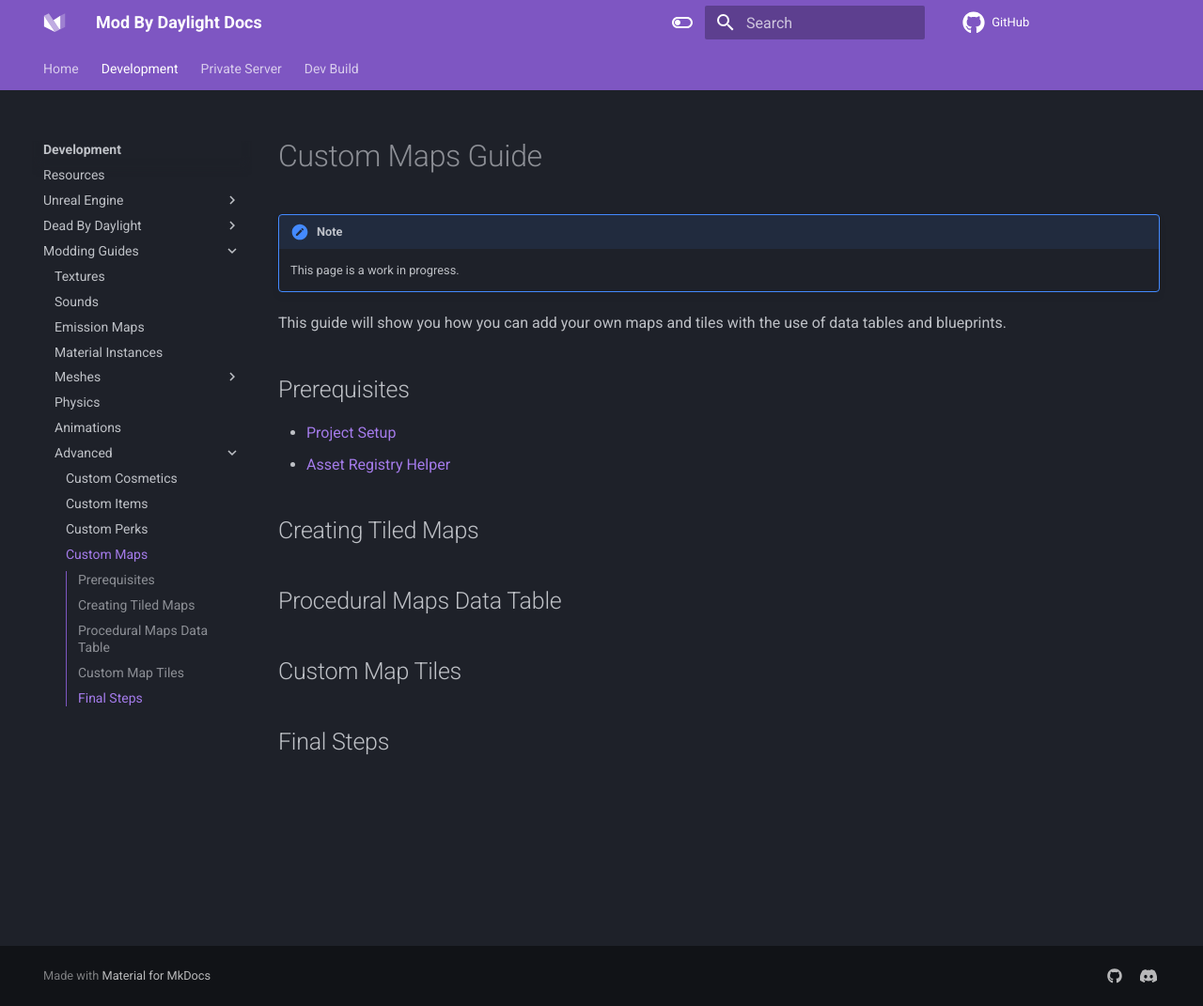
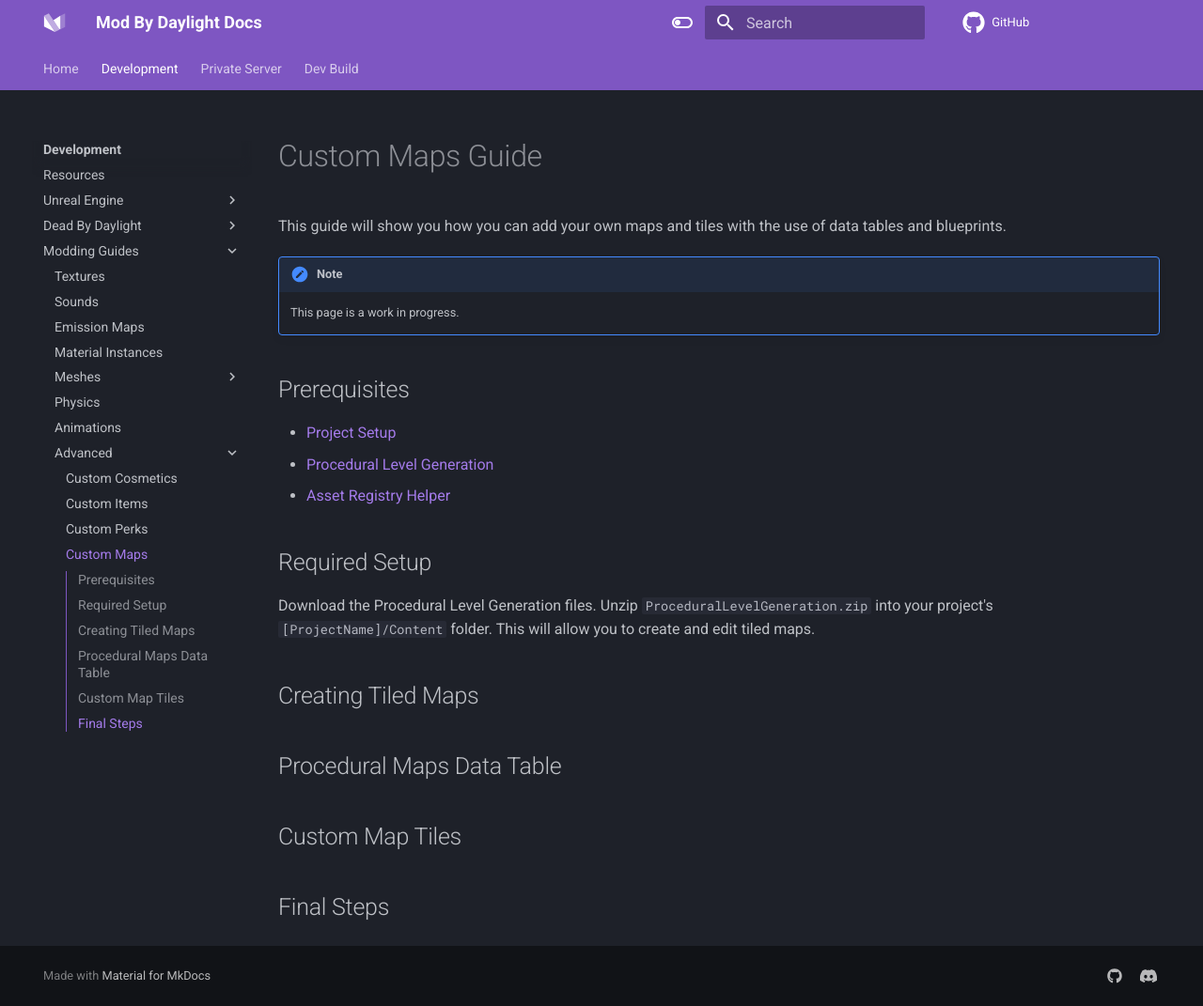
Before and after one commit to ModByDaylight/Documentation, an MkDocs documentation site: the page built from docs/Development/ModdingGuides/Advanced/CustomMaps.md, in a window 1280 px wide and 1071 px high. Shown: the whole window at 94% size. Built offline with MkDocs 1.6.1 and Material for MkDocs 9.7.7, drawn with Linux system fonts in a browser that asks for light colours; comment, search, counter and statistics services are not loaded.

Commit message:
Procedural Level Generation files

```diff
--- a/docs/Development/ModdingGuides/Advanced/CustomMaps.md
+++ b/docs/Development/ModdingGuides/Advanced/CustomMaps.md
@@ -1,15 +1,20 @@
 # Custom Maps Guide
+
+This guide will show you how you can add your own maps and tiles with the use of data tables and blueprints.
 
 !!! note
 
     This page is a work in progress.
 
-This guide will show you how you can add your own maps and tiles with the use of data tables and blueprints.
-
 ## Prerequisites
 
 - [Project Setup](../../../Development/UnrealEngine/ProjectSetup.md)
+- [Procedural Level Generation](https://cdn.discordapp.com/attachments/917649484450775061/940370562751029338/ProceduralLevelGeneration.zip)
 - [Asset Registry Helper](https://cdn.discordapp.com/attachments/877980209083723797/908631102703403018/AssetRegistryHelper.zip)
+
+## Required Setup
+
+Download the Procedural Level Generation files. Unzip `ProceduralLevelGeneration.zip` into your project's `[ProjectName]/Content` folder. This will allow you to create and edit tiled maps.
 
 ## Creating Tiled Maps
 
```
